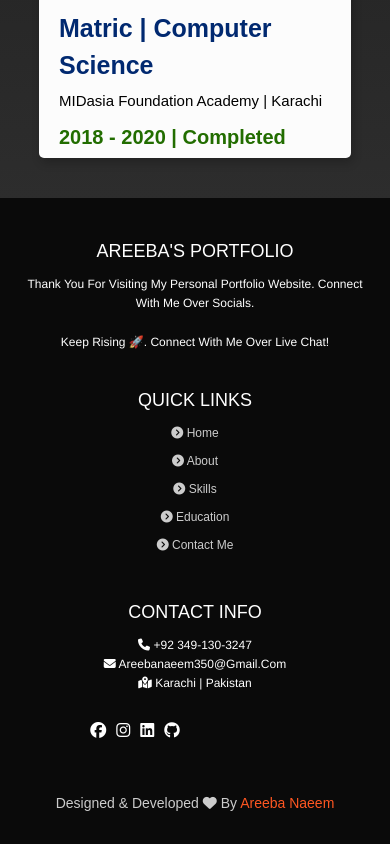
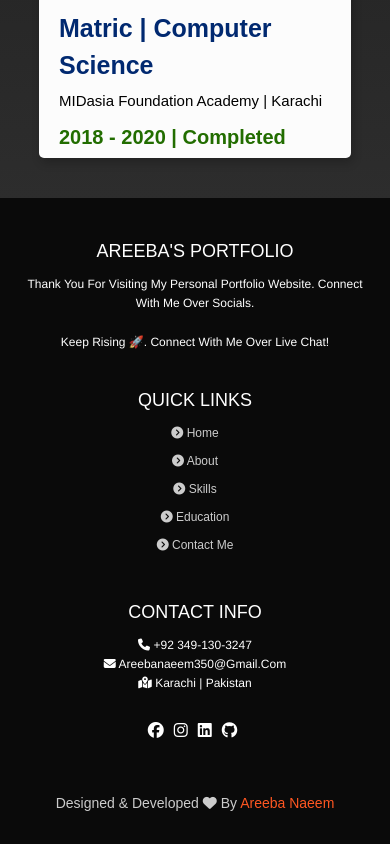
Before and after one commit to AreebaMNaeem/My-Portfolio, a Next.js app: page / in a window 390 px wide. Shown: the part 3750-4594 px from the top of the page. Built offline with nearby package versions, Linux system fonts and the light colour scheme.

Commit message:
Update globals.css

```diff
--- a/src/app/globals.css
+++ b/src/app/globals.css
@@ -1014,6 +1014,7 @@ header .navbar ul li a:hover {
     flex-wrap: wrap;
     gap: 10px; /* Smaller gap for mobile icons */
     justify-content: center;
+    margin-left: 115px;
   }
 
   .footer .box .share a {
```
